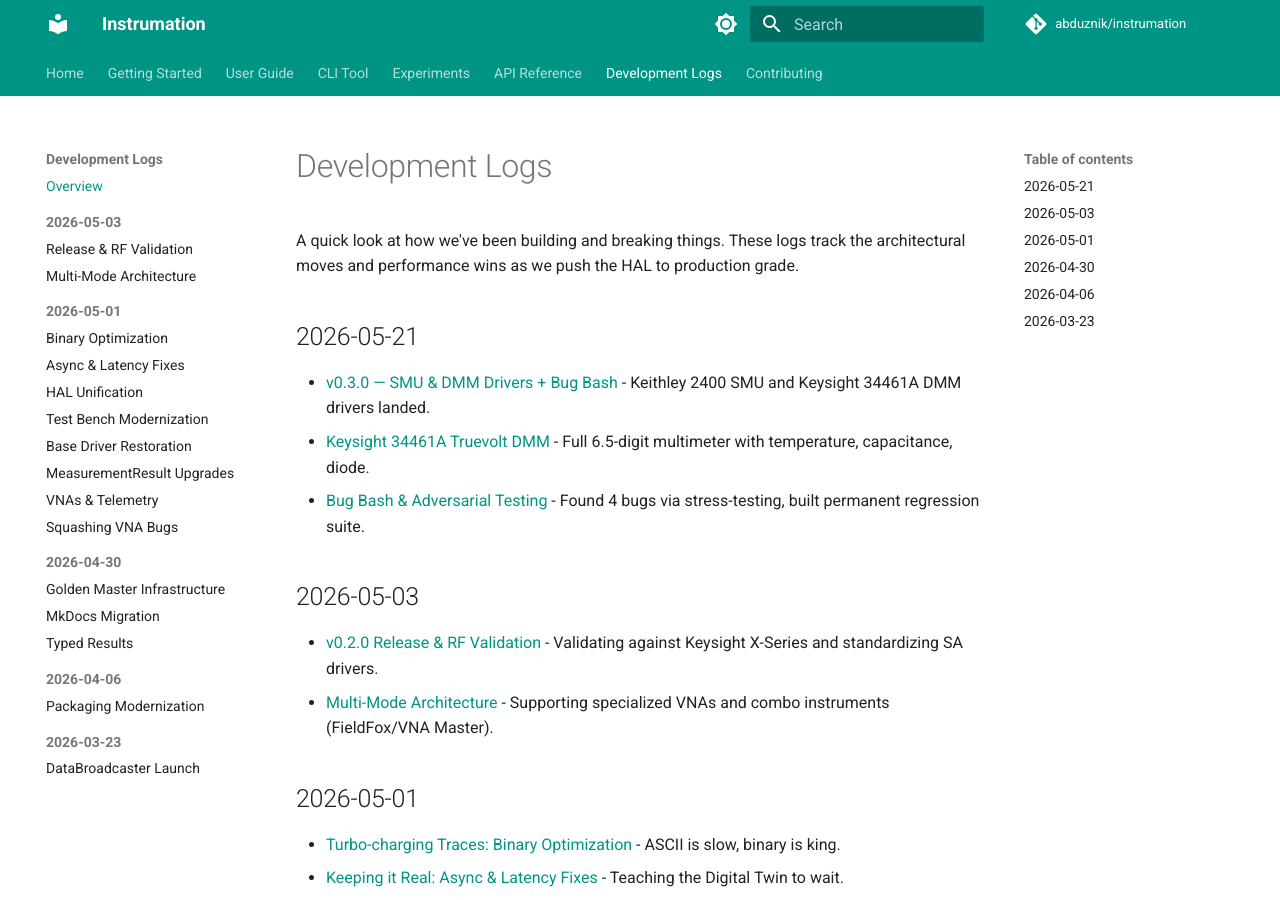
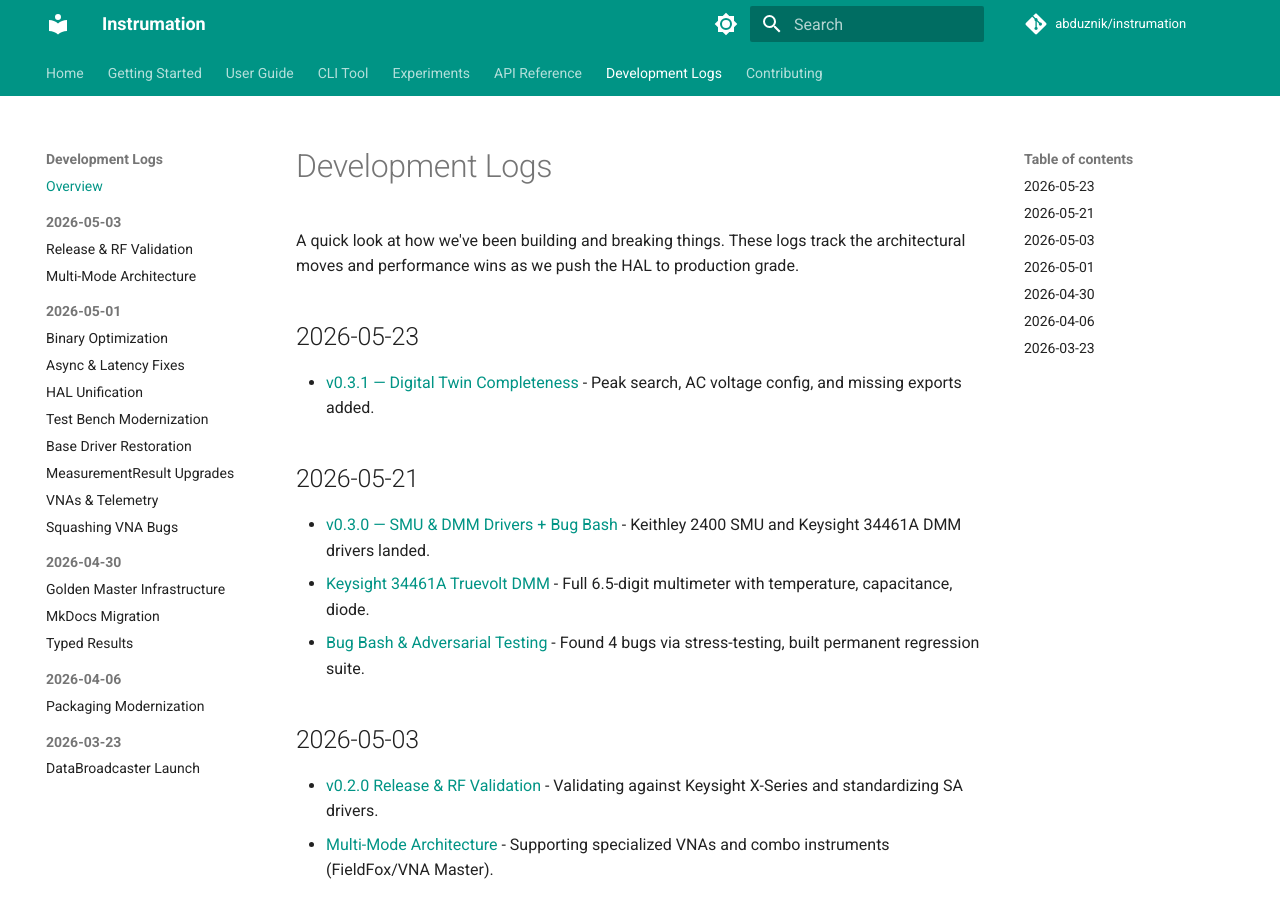
Before and after one commit to abduznik/instrumation, an MkDocs documentation site: the page built from docs/logs/index.md, in a window 1280 px wide and 900 px high. Built offline with MkDocs 1.6.1 and Material for MkDocs 9.7.7, drawn with Linux system fonts in a browser that asks for light colours; comment, search, counter and statistics services are not loaded.

Commit message:
docs: add v0.3.1 release log to development logs

```diff
--- a/docs/logs/index.md
+++ b/docs/logs/index.md
@@ -1,6 +1,9 @@
 # Development Logs
 
 A quick look at how we've been building and breaking things. These logs track the architectural moves and performance wins as we push the HAL to production grade.
+
+## 2026-05-23
+- [v0.3.1 — Digital Twin Completeness](2026-05-23/v031_digital_twin_completeness.md) - Peak search, AC voltage config, and missing exports added.
 
 ## 2026-05-21
 - [v0.3.0 — SMU & DMM Drivers + Bug Bash](2026-05-21/keithley_2400_smu.md) - Keithley 2400 SMU and Keysight 34461A DMM drivers landed.
```
Also changed, not shown: docs/logs/2026-05-23/v031_digital_twin_completeness.md (added, +20 -0 lines).
